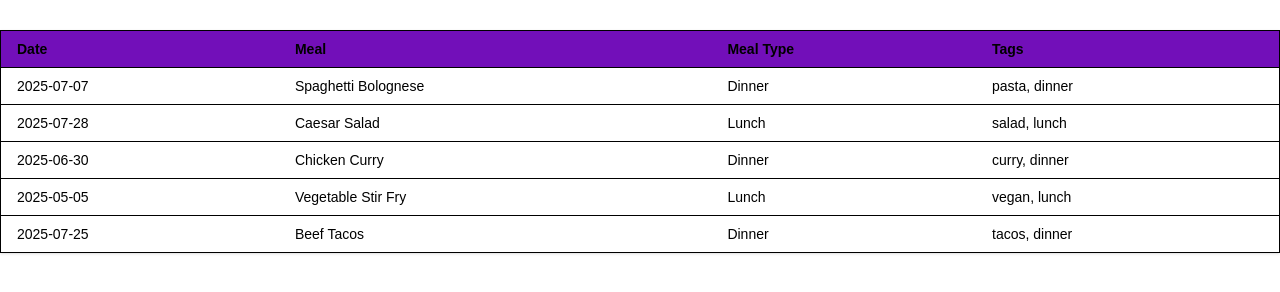
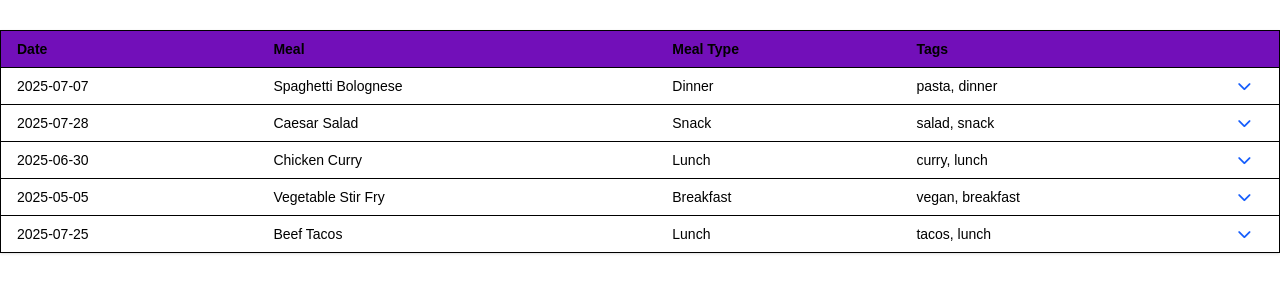
Before and after one commit to ayuzzz/cookcraft, a Next.js app: page /history in a window 1280 px wide. Shown: the part 212-504 px from the top of the page. Built offline with nearby package versions, Linux system fonts and the light colour scheme.

Commit message:
meal-history page expanded view finished

```diff
--- a/package.json
+++ b/package.json
@@ -10,6 +10,7 @@
   },
   "dependencies": {
     "@auth/core": "^0.34.2",
+    "@fortawesome/fontawesome-free": "^7.0.0",
     "@supabase/supabase-js": "^2.52.1",
     "@tanstack/react-table": "^8.21.3",
     "axios": "^1.11.0",
--- a/src/app/globals.css
+++ b/src/app/globals.css
@@ -1,4 +1,5 @@
 @import "tailwindcss";
+@import "@fortawesome/fontawesome-free/css/all.min.css";
 
 :root {
   --background: #ffffff;
--- a/src/app/history/page.tsx
+++ b/src/app/history/page.tsx
@@ -13,39 +13,54 @@ export default function History() {
 
     const meals: Meal[] = [
         {
-            id: "1",
+            id: 1,
             date: "2025-07-07",
             name: "Spaghetti Bolognese",
             type: MealType.Dinner,
             tags: ["pasta", "dinner"],
+            ingredients: ["spaghetti", "ground beef", "tomato sauce"],
+            instructions: "Cook spaghetti, brown beef, add sauce, combine.",
+            aiSummary: "A classic Italian dish with a rich meat sauce.",
         },
         {
-            id: "2",
+            id: 2,
             date: "2025-07-28",
             name: "Caesar Salad",
-            type: MealType.Lunch,
-            tags: ["salad", "lunch"],
+            type: MealType.Snack,
+            tags: ["salad", "snack"],
+            ingredients: ["romaine lettuce", "croutons", "Caesar dressing"],
+            instructions: "Toss lettuce with dressing, add croutons.",
+            aiSummary: "A refreshing salad with a creamy dressing.",
         },
         {
-            id: "3",
+            id: 3,
             date: "2025-06-30",
             name: "Chicken Curry",
-            type: MealType.Dinner,
-            tags: ["curry", "dinner"],
+            type: MealType.Lunch,
+            tags: ["curry", "lunch"],
+            ingredients: ["chicken", "curry powder", "coconut milk"],
+            instructions: "Cook chicken, add curry powder, stir in coconut milk.",
+            aiSummary: "A spicy and flavorful dish with tender chicken.",
         },
         {
-            id: "4",
+            id: 4,
             date: "2025-05-05",
             name: "Vegetable Stir Fry",
-            type: MealType.Lunch,
-            tags: ["vegan", "lunch"],
+            type: MealType.Breakfast,
+            tags: ["vegan", "breakfast"],
+            ingredients: ["mixed vegetables", "soy sauce", "ginger"],
+            instructions: "Stir fry vegetables with soy sauce and ginger.",
+            aiSummary: "A quick and healthy stir fry packed with flavor.",
         },
         {
-            id: "5",
+            id: 5,
             date: "2025-07-25",
             name: "Beef Tacos",
-            type: MealType.Dinner,
-            tags: ["tacos", "dinner"],
+            type: MealType.Lunch,
+            tags: ["tacos", "lunch"],
+            ingredients: ["ground beef", "taco shells", "lettuce", "cheese"],
+            instructions: "Cook beef, fill taco shells with beef, lettuce, and cheese.",
+            aiSummary: "A fun and customizable meal with seasoned beef in crispy shells.",
         },
     ];
 
--- a/src/components/mealHistory/mealHistoryTable.tsx
+++ b/src/components/mealHistory/mealHistoryTable.tsx
@@ -17,6 +17,11 @@ type Props = {
 export default function MealHistoryTable({ data }: Props) {
 
   const [sorting, setSorting] = useState<SortingState>([]);
+  const [expandedRowId, setExpandedRowId] = useState<number | null>(null);
+
+  const toggleExpanded = (row: any) => {
+    setExpandedRowId(row.original.id === expandedRowId ? null : row.original.id);
+  };
 
   const table = useReactTable({
     data: data,
@@ -45,19 +50,49 @@ export default function MealHistoryTable({ data }: Props) {
                   )}
                 </th>
               ))}
+              <th></th>
             </tr>
           ))}
         </thead>
         <tbody>
-          {table.getRowModel().rows.map(row => (
+          {data.length > 0 ? table.getRowModel().rows.map(row => (
+            <>
             <tr key={row.id} className="border-t hover:bg-gray-50">
               {row.getVisibleCells().map(cell => (
                 <td key={cell.id} className="px-4 py-2">
                   {flexRender(cell.column.columnDef.cell, cell.getContext())}
                 </td>
               ))}
+              <td>
+                <button id={row.original.name}
+                  className="text-blue-600 hover:underline cursor-pointer"
+                  onClick={() => toggleExpanded(row)}
+                >
+                  <i className={`fa-solid fa-chevron-${row.original.id === expandedRowId? "up": "down"}`}></i>
+                </button>
+              </td>
             </tr>
-          ))}
+            {row.original.id == expandedRowId && <tr className="border-t bg-gray-200">
+              <td colSpan={5}>
+                <div>
+                  <h1 className="px-4 py-2 text-xl font-bold underline">Ingredients</h1>
+                  <p className="px-4 py-2 ">
+                    {row.original.ingredients?.length ? row.original.ingredients.join(", ") : "No ingredients listed"}
+                  </p>
+                  <h1 className="px-4 py-2 text-xl font-bold underline">Instructions</h1>
+                  <p className="px-4 py-2">
+                    {row.original.instructions || "No instructions provided"}
+                  </p>
+                  <h1 className="px-4 py-2 text-xl font-bold underline">AI Summary</h1>
+                  <p className="px-4 py-2">
+                    {row.original.aiSummary || "No AI summary available"}
+                  </p>
+                </div>
+              </td>
+            </tr>}
+            </>
+          ))
+        : <tr><td colSpan={5} className="px-4 py-2 text-center">No data available</td></tr>}
         </tbody>
       </table>
     </div>
--- a/src/types/meal.ts
+++ b/src/types/meal.ts
@@ -11,9 +11,12 @@ export enum DateOption {
 }
 
 export type Meal = {
-  id: string;
+  id: number;
   date: string;
   name: string;
   type: MealType;
   tags: string[];
+  ingredients?: string[];
+  instructions?: string;
+  aiSummary?: string;
 };
```
Also changed, not shown: 1 other file (tests, documents, lock files or other folders).
